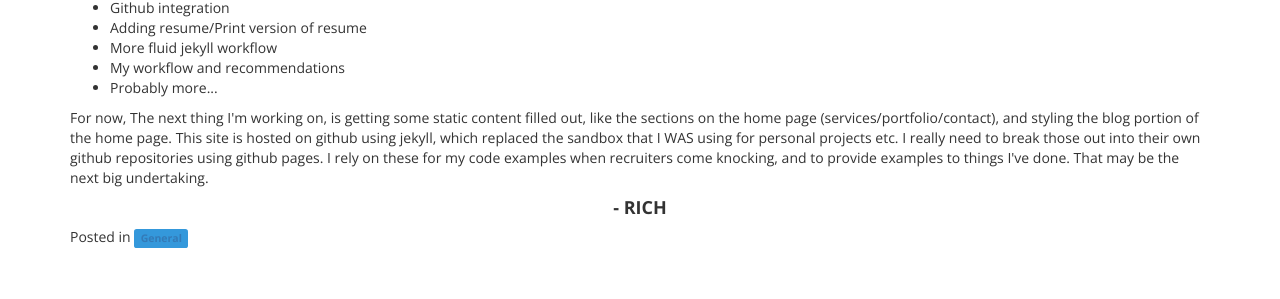
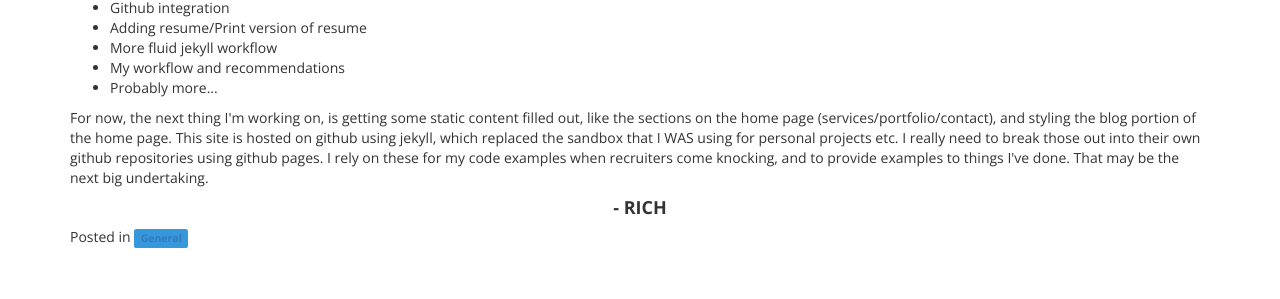
Before and after one commit to sollenne/sollenne.github.io, a Jekyll site: the page built from _posts/2016-02-05-the-first-post.html, in a window 1280 px wide and 1327 px high. Shown: the part 923-1222 px from the top of the window. Built offline with Jekyll 4.4.1, drawn with Linux system fonts in a browser that asks for light colours; nearby versions of some CDN libraries; comment, search, counter and statistics services are not loaded.

Commit message:
fix typos per Ryan part 2

```diff
--- a/_posts/2016-02-05-the-first-post.html
+++ b/_posts/2016-02-05-the-first-post.html
@@ -29,7 +29,7 @@ subtitle: What is this all about & how did I get here?
     </ul>
 </p>
 
-<p>For now, The next thing I'm working on, is getting some static content filled out, like the sections on the home
+<p>For now, the next thing I'm working on, is getting some static content filled out, like the sections on the home
     page (services/portfolio/contact), and styling the blog portion of the home page. This site is hosted on github
     using jekyll, which replaced the sandbox that I WAS using for personal projects etc. I really need to break those
     out into their own github repositories using github pages. I rely on these for my code examples when recruiters
```
